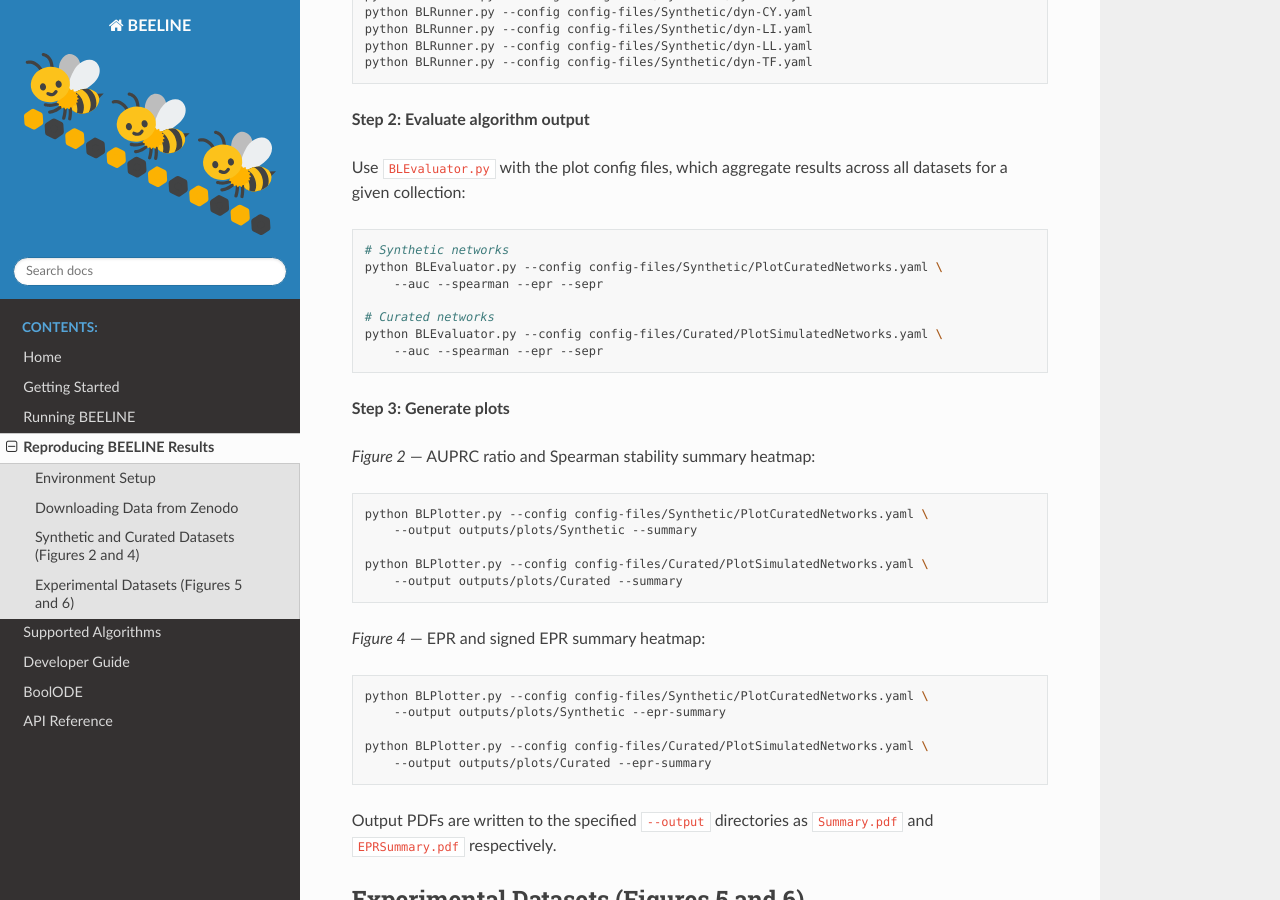
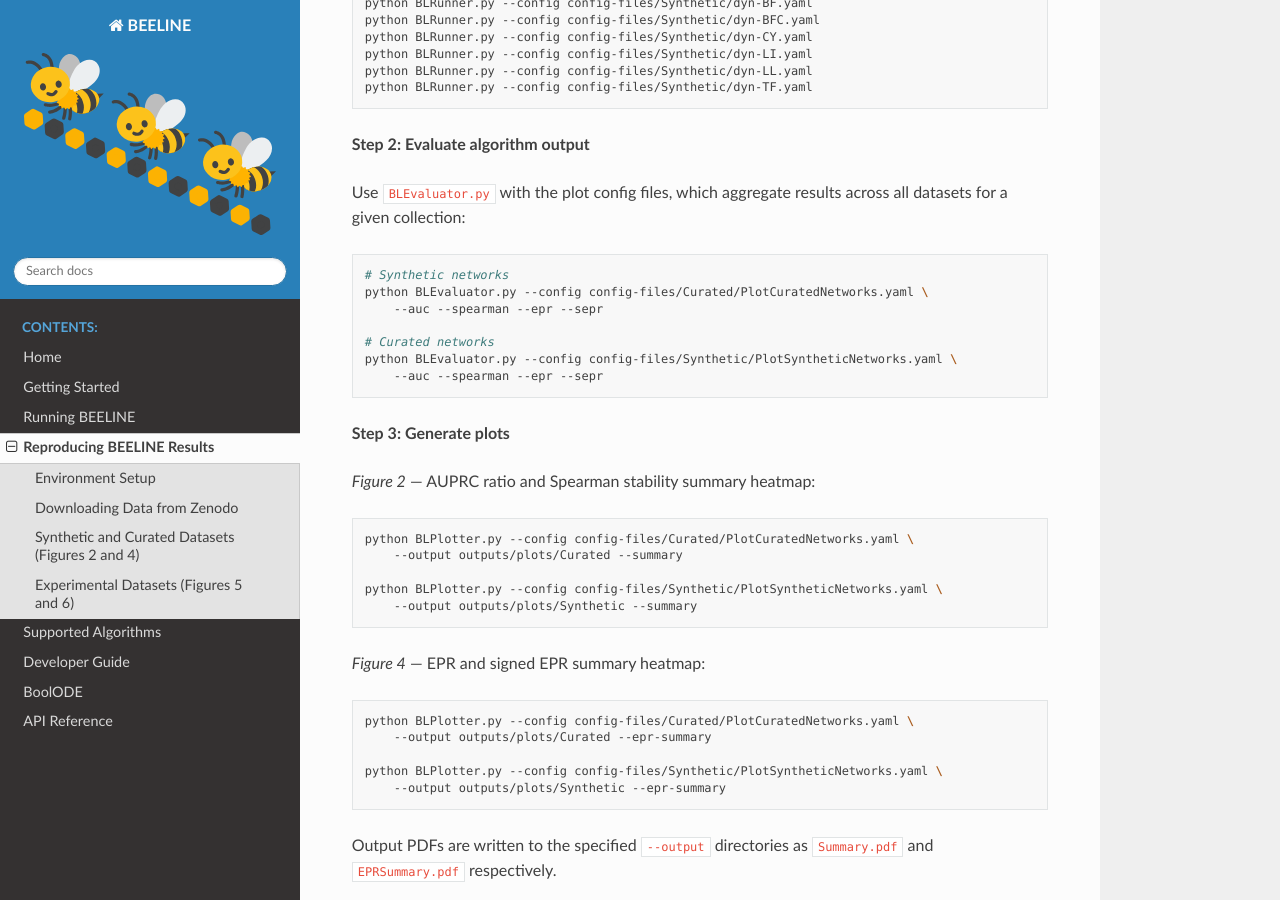
Before and after one commit to Murali-group/Beeline, a Sphinx documentation site: the page built from docs/source/reproducing-results.rst, in a window 1280 px wide and 900 px high, scrolled down 2627 px. Built offline with Sphinx 7.4.7 and the Read the Docs theme 3.1.0, drawn with Linux system fonts in a browser that asks for light colours; some of the changed text lies outside the part shown.

Commit message:
update slight path error on docs

```diff
--- a/docs/source/reproducing-results.rst
+++ b/docs/source/reproducing-results.rst
@@ -145,11 +145,11 @@ all datasets for a given collection:
 .. code:: bash
 
    # Synthetic networks
-   python BLEvaluator.py --config config-files/Synthetic/PlotCuratedNetworks.yaml \
+   python BLEvaluator.py --config config-files/Curated/PlotCuratedNetworks.yaml \
        --auc --spearman --epr --sepr
 
    # Curated networks
-   python BLEvaluator.py --config config-files/Curated/PlotSimulatedNetworks.yaml \
+   python BLEvaluator.py --config config-files/Synthetic/PlotSyntheticNetworks.yaml \
        --auc --spearman --epr --sepr
 
 **Step 3: Generate plots**
@@ -158,21 +158,21 @@ all datasets for a given collection:
 
 .. code:: bash
 
-   python BLPlotter.py --config config-files/Synthetic/PlotCuratedNetworks.yaml \
+   python BLPlotter.py --config config-files/Curated/PlotCuratedNetworks.yaml \
+       --output outputs/plots/Curated --summary
+
+   python BLPlotter.py --config config-files/Synthetic/PlotSyntheticNetworks.yaml \
        --output outputs/plots/Synthetic --summary
-
-   python BLPlotter.py --config config-files/Curated/PlotSimulatedNetworks.yaml \
-       --output outputs/plots/Curated --summary
 
 *Figure 4* — EPR and signed EPR summary heatmap:
 
 .. code:: bash
 
-   python BLPlotter.py --config config-files/Synthetic/PlotCuratedNetworks.yaml \
+   python BLPlotter.py --config config-files/Curated/PlotCuratedNetworks.yaml \
+       --output outputs/plots/Curated --epr-summary
+
+   python BLPlotter.py --config config-files/Synthetic/PlotSyntheticNetworks.yaml \
        --output outputs/plots/Synthetic --epr-summary
-
-   python BLPlotter.py --config config-files/Curated/PlotSimulatedNetworks.yaml \
-       --output outputs/plots/Curated --epr-summary
 
 Output PDFs are written to the specified ``--output`` directories as
 ``Summary.pdf`` and ``EPRSummary.pdf`` respectively.
```
Also changed, not shown: other parts of docs/source/reproducing-results.rst (+3 -3 lines).
